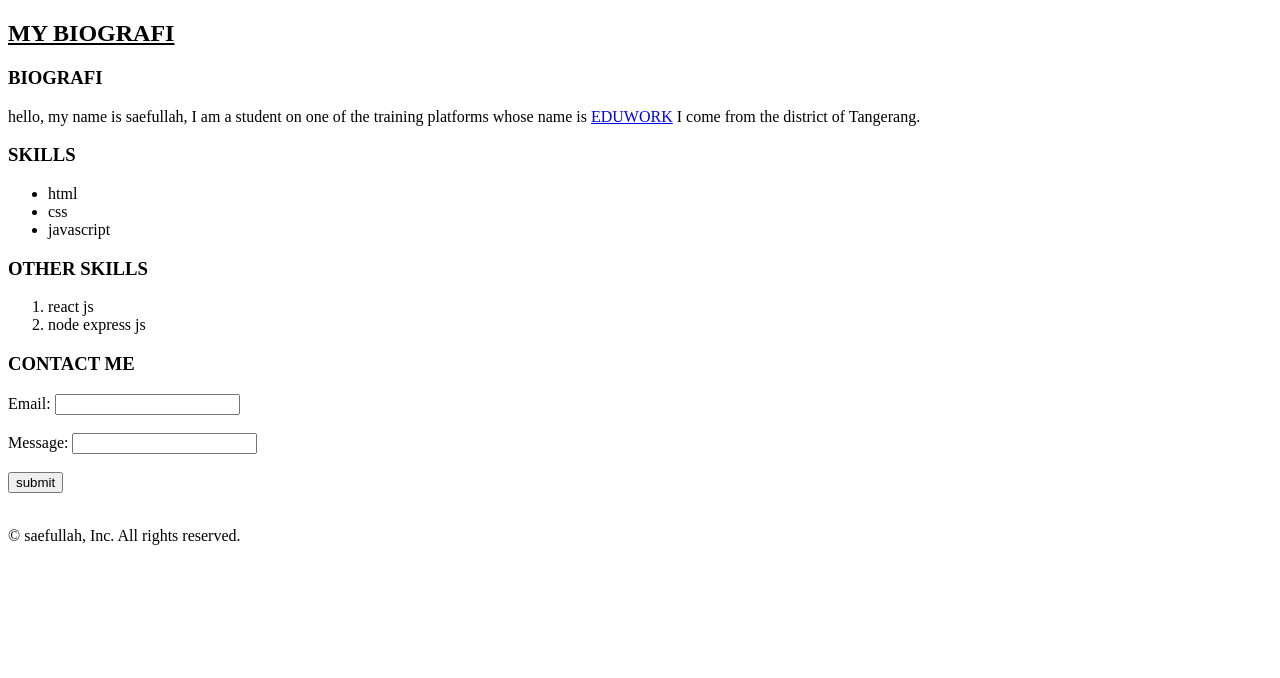
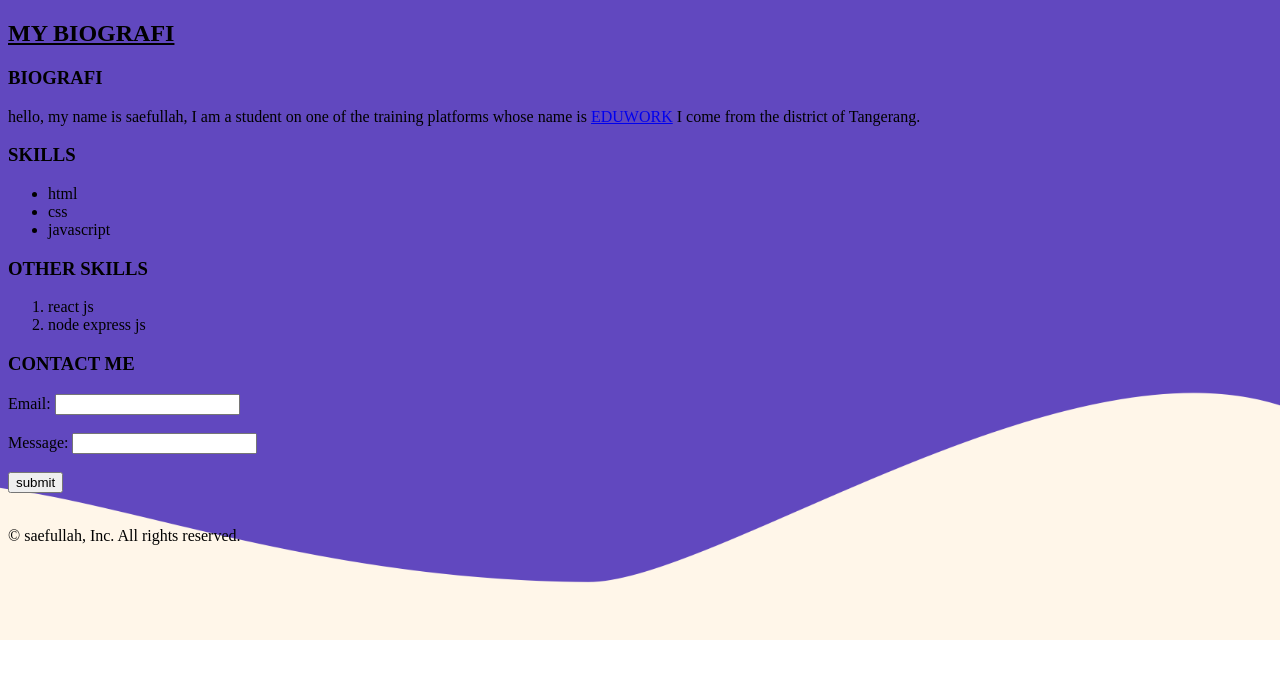
Before and after one commit to saeful26/PORTOFOLIO-NO-CSS, a plain HTML site: page index.html in a window 1280 px wide. Drawn offline with Linux system fonts and the light colour scheme.

Commit message:
menambahkan file css

```diff
--- a/index.html
+++ b/index.html
@@ -5,6 +5,7 @@
     <meta http-equiv="X-UA-Compatible" content="IE=edge">
     <meta name="viewport" content="width=device-width, initial-scale=1.0">
     <title>portofolio dasar</title>
+    <link rel="stylesheet" href="style.css"/>
   </head>
   <body>
       <h2><u>MY BIOGRAFI</u></h2>
--- /dev/null
+++ b/style.css
@@ -0,0 +1,10 @@
+body{background-image: url(beground.png);
+     background-repeat: no-repeat;
+     background-size: cover;
+}
+h2{
+    font-family:"serief";
+}
+h3{
+    font-family:"serief";
+}
```
Also changed, not shown: beground.png (added).
